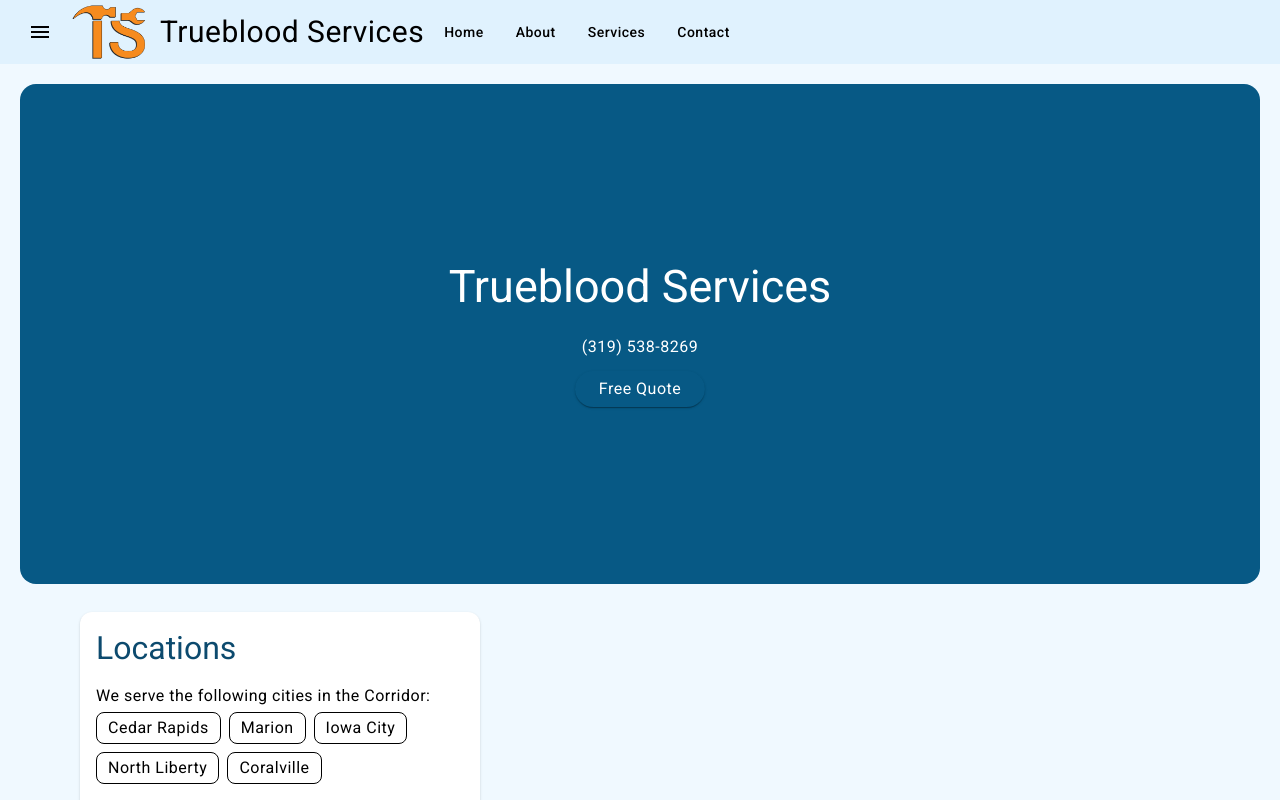
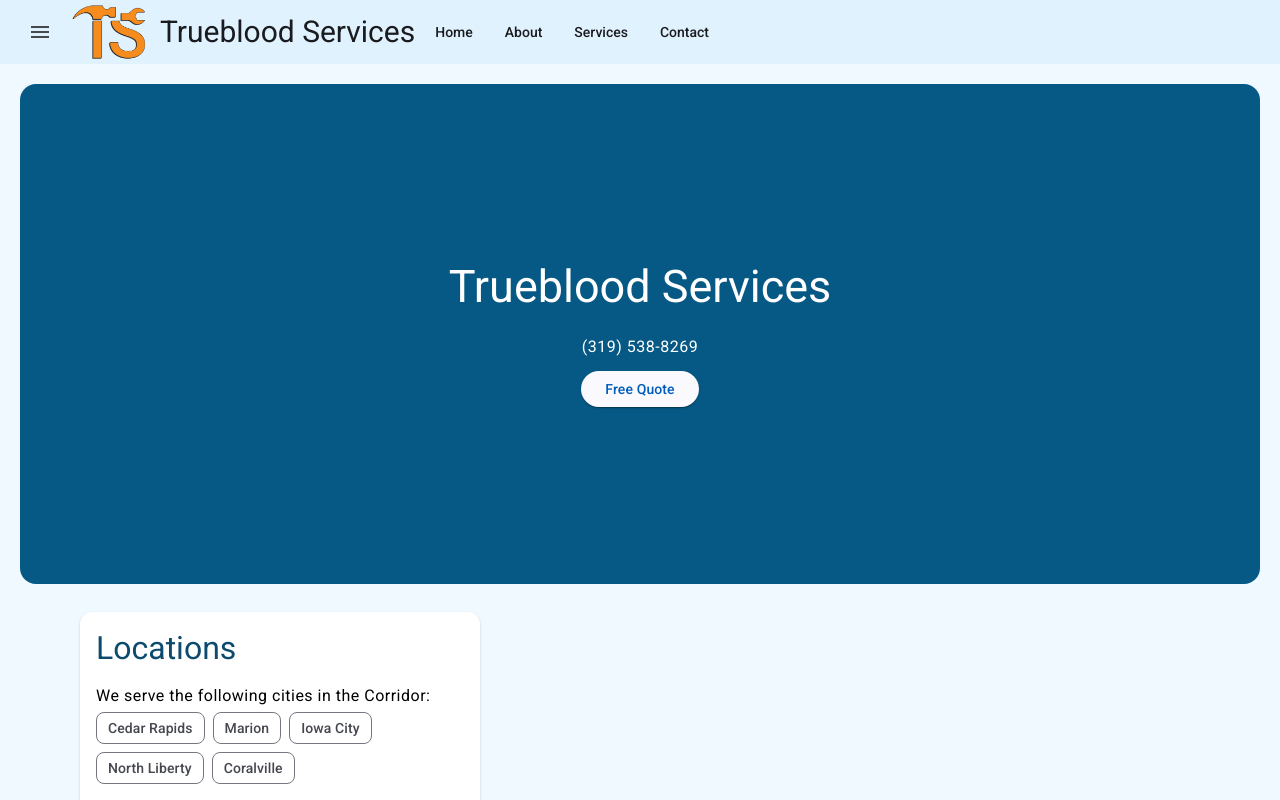
Before and after one commit to ssankey3590/trueblood-frontend, an Angular app: page /home in a window 1280 px wide. Shown: the top 800 px of the page. Built offline with nearby package versions, Linux system fonts and the light colour scheme.

Commit message:
updating services

```diff
--- a/src/app/pages/contact-page/contact-page.component.html
+++ b/src/app/pages/contact-page/contact-page.component.html
@@ -41,6 +41,9 @@
     </mat-select>
   </mat-form-field>
        </mat-card-content>
+      <mat-card-actions>
+        <button mat-raised-button>Request Quote</button>
+      </mat-card-actions>
     </mat-card>
 </div>
 </app-page-template>
--- a/src/styles.scss
+++ b/src/styles.scss
@@ -1,15 +1,13 @@
 /* You can add global styles to this file, and also import other style files */
 @use '@angular/material' as mat;
 @use 'assets/styles/trueblood-theme';
-@use '@angular/material/prebuilt-themes/azure-blue.css';
 @include mat.core();
 @tailwind base;
 @tailwind components;
 @tailwind utilities;
 
-$theme: trueblood-theme.$light-theme;
+
 
 :root {
-  @include mat.all-component-themes($theme);
   @include mat.all-component-densities(0);
 }
```
Also changed, not shown: src/app/pages/contact-page/contact-page.component.ts (+10 -2 lines).
